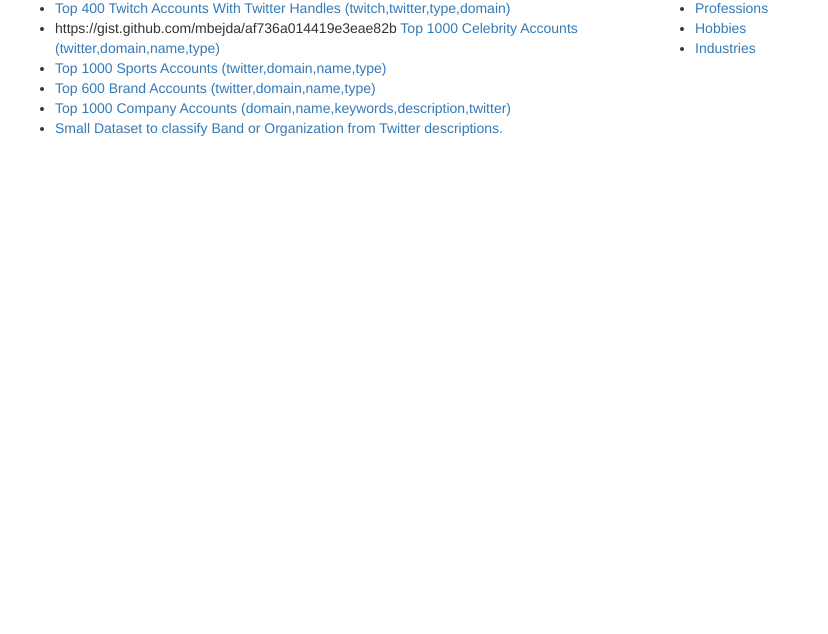
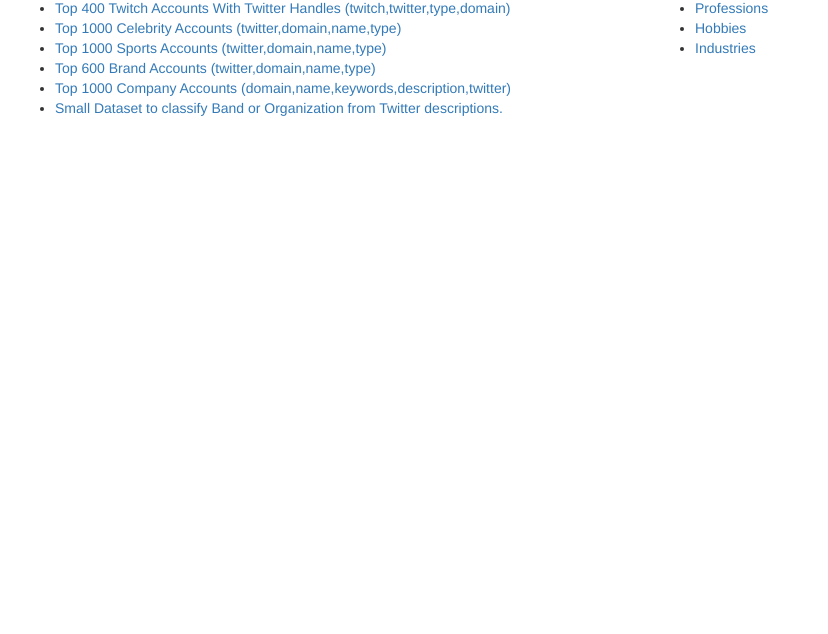
Before and after one commit to mbejda/mbejda.github.io, a plain HTML site: page index.html in a window 1280 px wide. Shown: the part 166-800 px from the top of the page, without its empty margins (0-828 px from the left). Drawn offline with nearby package versions, Linux system fonts and the light colour scheme.

Commit message:
Update index.html

```diff
--- a/index.html
+++ b/index.html
@@ -17,8 +17,6 @@
 
 
     <li>
-        https://gist.github.com/mbejda/af736a014419e3eae82b
-
 
         <a href="https://gist.github.com/mbejda/9c3353780270e7298763">
             Top 1000 Celebrity Accounts (twitter,domain,name,type)
```
